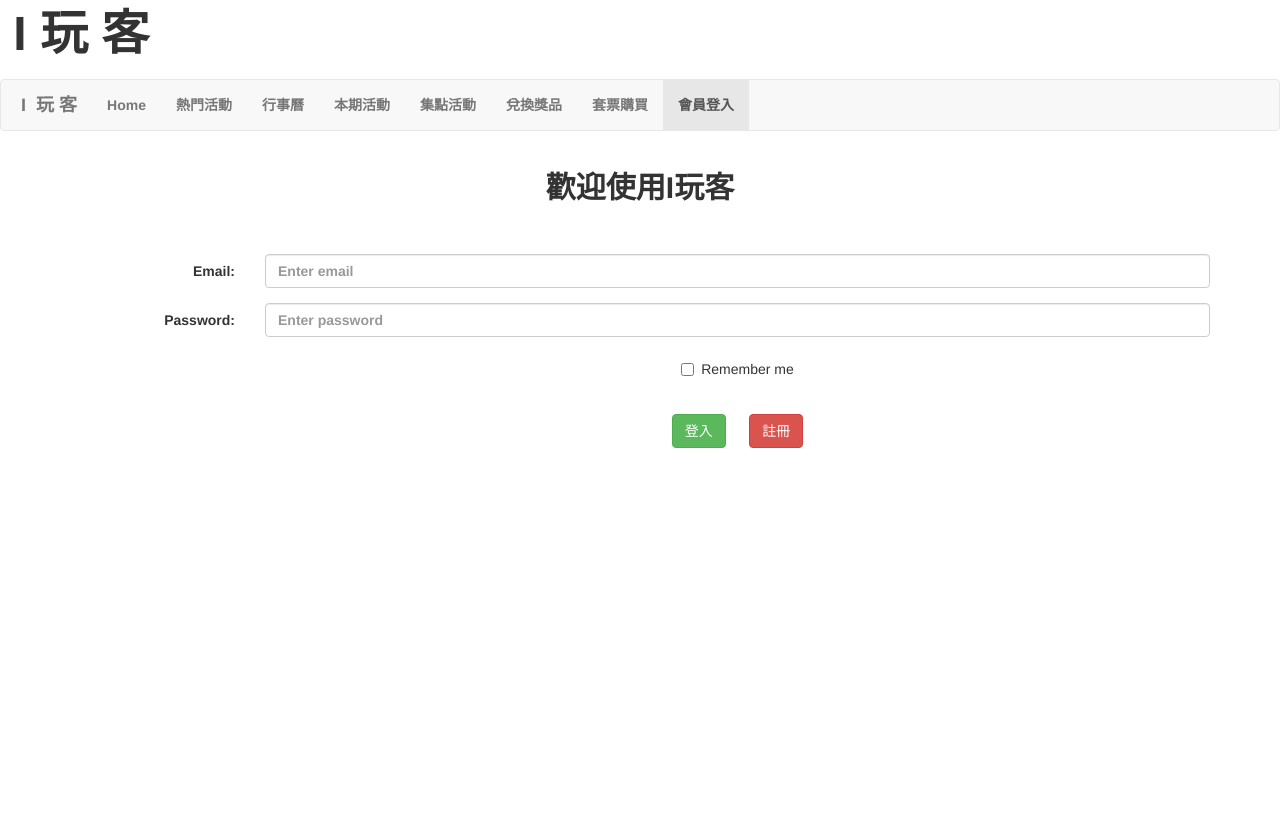
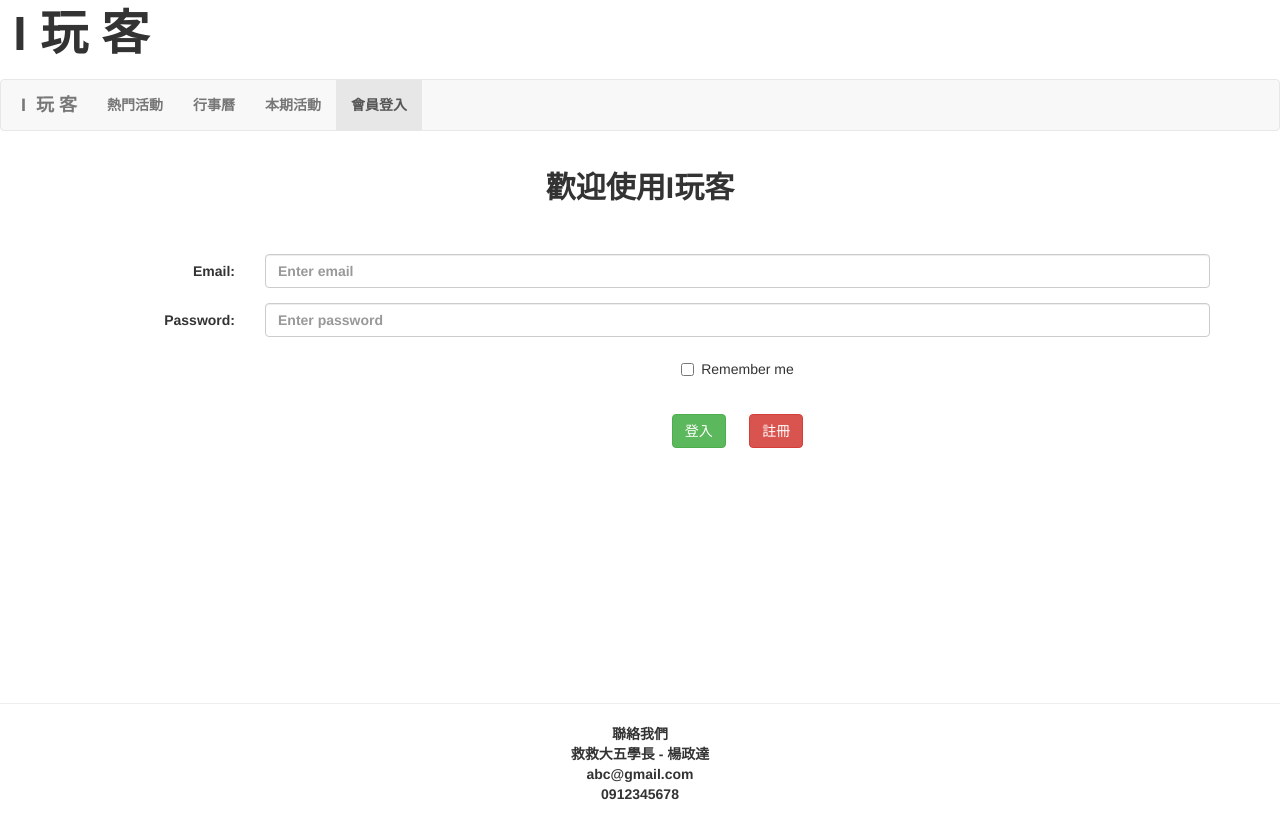
Before and after one commit to PattyBei/WP-Project, a plain HTML site: page SignIn.html in a window 1280 px wide. Drawn offline with nearby package versions, Linux system fonts and the light colour scheme.

Commit message:
改nvbar

```diff
--- a/SignIn.html
+++ b/SignIn.html
@@ -40,15 +40,12 @@
                      <a class="navbar-brand" href="#"><strong>&nbspI&nbsp&nbsp玩&nbsp客</strong></a>
                  </div>
                  <ul class="nav navbar-nav">
-                     <li class="a"><a href="IPlayer.html"><strong>Home</strong></a></li>
+                   <!--li class="active"><a href="index.html"><strong>Home</strong></a></li-->
 
-                     <li class="a"><a href="#"><strong>熱門活動</strong></a></li>
-                     <li class="a"><a href="Calendar.html"><strong>行事曆</strong></a></li>
-                     <li class="a"><a href="thistime.html"><strong>本期活動</strong></a></li>
-                     <li class="a"><a href="#"><strong>集點活動</strong></a></li>
-                     <li class="a"><a href="#"><strong>兌換獎品</strong></a></li>
-                     <li class="a"><a href="#"><strong>套票購買</strong></a></li>
-                     <li class="active"><a href="SignIn.html"><strong>會員登入</strong></a></li>
+                   <li class="a"><a href="index.html"><strong>熱門活動</strong></a></li>
+                   <li class="a"><a href="Calendar.html"><strong>行事曆</strong></a></li>
+                   <li class="a"><a href="thistime.html"><strong>本期活動</strong></a></li>
+                   <li class="active"><a href="SignIn.html"><strong>會員登入</strong></a></li>
                  </ul>
              </div>
          </nav>
@@ -90,7 +87,12 @@
              </form>
          </div>
 
+         <br><br><br><br><br><br><br><br><br><br><br>
 
+         <HR>
+
+         <p align="center"><strong>聯絡我們</strong><br> 救救大五學長 - 楊政達<br> abc@gmail.com
+             <br> 0912345678</p>
 
   </body>
 </html>
```
Also changed, not shown: Calendar.html (+5 -8 lines), SignUp.html (+11 -9 lines), index.html (renamed from IPlayer.html, +3 -6 lines), thistime.html (+5 -8 lines).
